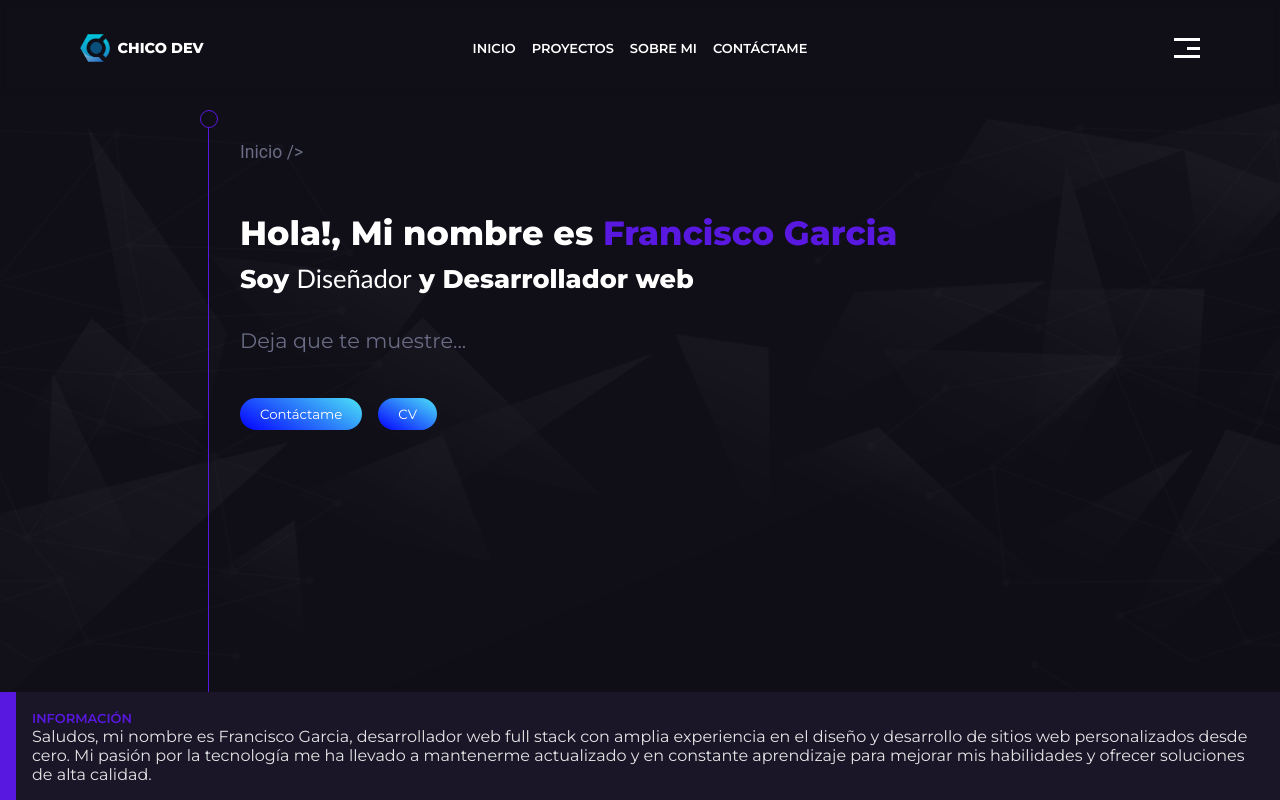
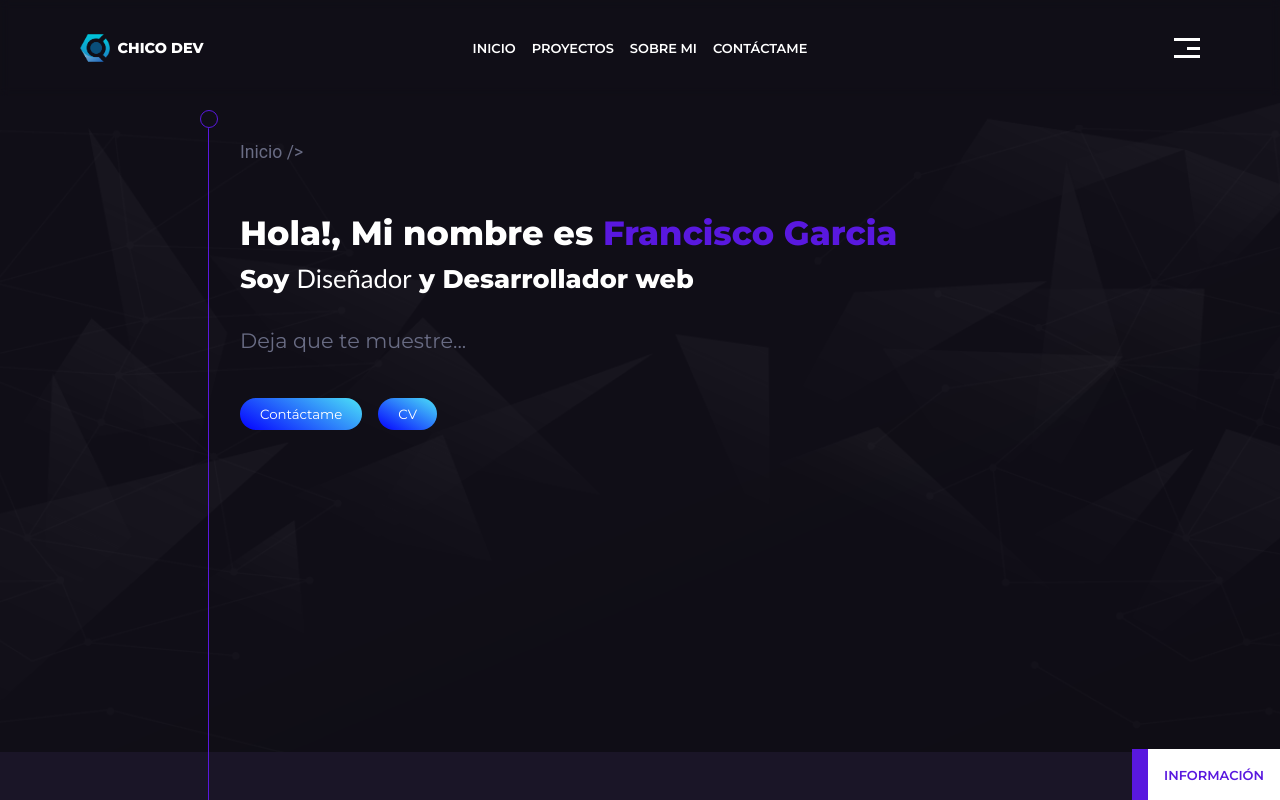
Before and after one commit to francisco-JGC/PortafolioV2, a React (Vite) app: page / in a window 1280 px wide. Shown: the top 800 px of the page. Built offline with nearby package versions, Linux system fonts and the light colour scheme.

Commit message:
fix: show info true

```diff
--- a/src/components/Info/index.jsx
+++ b/src/components/Info/index.jsx
@@ -3,7 +3,7 @@ import { useState } from 'react'
 import './index.scss'
 
 export const Info = () => {
-  const [showInfo, setShowInfo] = useState(false)
+  const [showInfo, setShowInfo] = useState(true)
 
   const toggleInfo = () => {
     setShowInfo(!showInfo)
```
